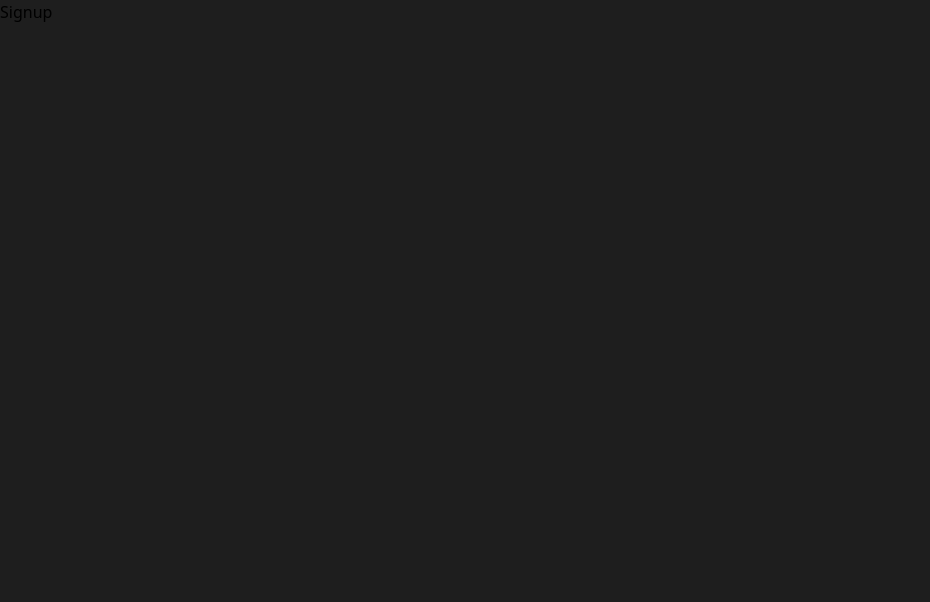
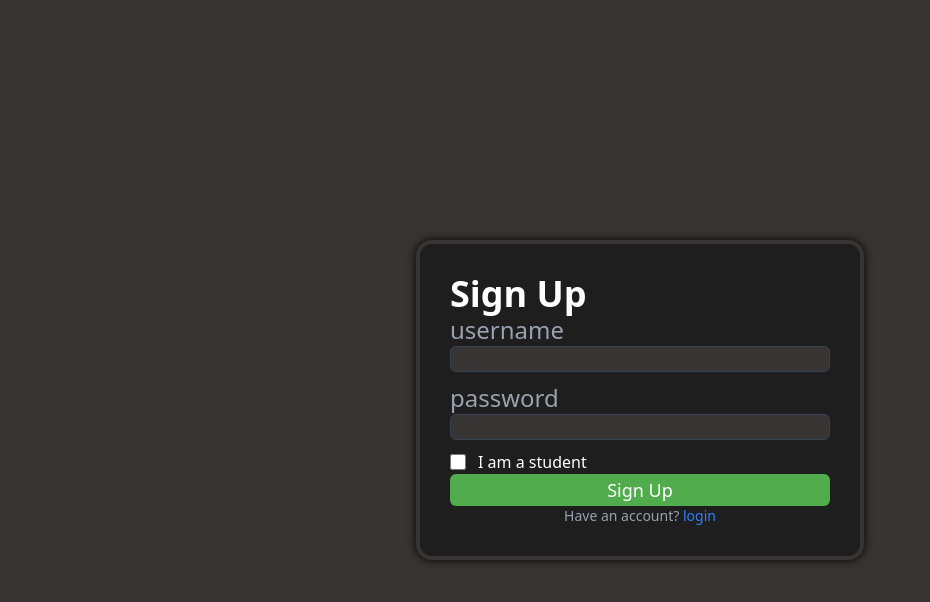
Before and after one commit to Osamaa3mmar/Advance-Web-Phase2, a React (Vite) app: page /signup in a window 1280 px wide. Shown: the top 602 px of the page, without its empty margins (0-930 px from the left). Built offline with nearby package versions, Linux system fonts and the light colour scheme.

Commit message:
sign in and sign up completion

```diff
--- a/src/component/FormGourp/FormGroup.jsx
+++ b/src/component/FormGourp/FormGroup.jsx
@@ -1,11 +1,24 @@
 import React from 'react'
 
 export default function FormGroup(props) {
+  const colors = {
+    charcoal: '#383434',
+    neonGreen: '#22c55e',
+    darkBg: '#1e1e1e',
+    cardDark: '#0f0f0f',
+    forBTN: '#50ac4c',
+};
   return (
-    <div className="w-full flex flex-col gap-[10] mb-10 text-[#e0e0e0] " >
-    <label htmlFor={`login-${props.id}`} className="text-[24px] font-[600 Lato] tracking-[1px] cursor-pointer capitalize">{props.name}</label>
-    <input value={props.value} onChange={props.onChange} required type={props.id}  className="outline-none  bg-[#333] color-[#e0e0e0] text-[22px]  rounded-[8px] border-[2px]  border-[#444444] flex-grow flex-shrink  !p-[10px] " id={`login-${props.id}`}/>
-</div>
+    <div className="space-y-2" >
+      <label htmlFor={`login-${props.id}`} className="text-2xl block font-medium text-gray-400">{props.name}</label>
+      <input value={props.value} onChange={props.onChange} required type={props.id}
+      className="w-full px-3 py-2  border border-gray-700 rounded-md focus:outline-none focus:ring-2 focus:ring-neonGreen text-white"
+      id={`login-${props.id}`}
+      style={{backgroundColor : colors.charcoal ,
+              marginBottom : "10px" ,
+
+      }}/>
+    </div>
 
   )
 }
--- a/src/component/LognForm/LoginForm.jsx
+++ b/src/component/LognForm/LoginForm.jsx
@@ -1,72 +1,107 @@
-import { useState } from "react"
-import { useNavigate } from 'react-router-dom';
-import FormGroup from "../FormGourp/FormGroup"
-import SelectBox from "../selectBox/SelectBox"
-import { toast } from "react-hot-toast"
-
+import { useState } from "react";
+import { useNavigate } from "react-router-dom";
+import FormGroup from "../FormGourp/FormGroup";
+import SelectBox from "../selectBox/SelectBox";
+import { toast } from "react-hot-toast";
 
 export default function LoginForm() {
-   const navigate = useNavigate();
-  const [username,setUsername]=useState("")
-  const [password , setPassword]=useState("")
-  const [staySignedIn, setStaySignedIn] = useState(false)
+  const navigate = useNavigate();
+  const [username, setUsername] = useState("");
+  const [password, setPassword] = useState("");
 
+  const [staySignedIn, setStaySignedIn] = useState(false);
+  const colors = {
+    charcoal: "#383434",
+    neonGreen: "#22c55e",
+    darkBg: "#1e1e1e",
+    cardDark: "#0f0f0f",
+    forBTN: "#50ac4c",
+  };
 
-  const login=function(){
+  const login = function () {
+    const users = JSON.parse(localStorage.getItem("users"));
+    JSON.stringify(localStorage.setItem("stay", staySignedIn));
+    if (!users) {
+      toast.error("User Not Found !");
+    } else {
+      const currentUser = users.find((user) => {
+        return user.username === username;
+      });
 
+      if (currentUser) {
+        if (currentUser.password == password) {
+          localStorage.setItem("currentUser", JSON.stringify(currentUser));
 
-
-    const users=JSON.parse(localStorage.getItem('users'));
-    JSON.stringify(localStorage.setItem("stay",staySignedIn));
-    if(!users){
-
-
-
+          toast.success("Signed in successfully !");
+          navigate("/main/home");
+        } else {
+          toast.error("Wrong Password !");
+        }
+      } else {
         toast.error("User Not Found !");
-
+      }
     }
-    else{
-        const currentUser=users.find((user)=>{
-            return user.username===username ;
-        })
-
-        if(currentUser){
-            if(currentUser.password==password){
-              localStorage.setItem('currentUser',JSON.stringify(currentUser));
-
-                  toast.success("Signed in successfully !");
-                  navigate("/main/home")
-            }
-            else{
-
-              toast.error( "Wrong Password !");
-            }
-        }
-        else{
-
-
-              toast.error("User Not Found !");
-
-        }
-    }}
-
-
+  };
 
   return (
+    <div
+      className="flex items-center justify-center min-h-screen"
+      style={{ backgroundColor: colors.charcoal }}
+    >
+      <div
+        className="rounded-2xl shadow-[0px_0px_10px_black] w-full max-w-md text-white border-4"
+        style={{
+          backgroundColor: colors.darkBg,
+          borderColor: colors.charcoal,
+          padding: "30px",
+        }}
+      >
+        <form autoComplete="off" className="space-y-2">
+          <h1 className="text-4xl font-semibold">Sign In</h1>
 
-    <div className="w-full h-dvh flex items-center justify-center bg-[#333]">
-    <form autoComplete="off" className=" bg-[#1e1e1e] text-[#1e1e1e] flex rounded-[30px] justify-center   items-center flex-col  border-[4px] border-solid border-[#444444] min-w-[500px]  shadow-[ 0_0_10px #444444] !px-[30px] !py-[20px] " >
-    <h1 className="w-full text-[36px]  font-bold font-[ Lato] tracking-[1px] mb-[20px] text-[#e0e0e0]">Sign In</h1>
+          <FormGroup
+            onChange={(e) => setUsername(e.target.value)}
+            value={username}
+            name="username"
+            id="username"
+          />
+          <FormGroup
+            onChange={(e) => setPassword(e.target.value)}
+            value={password}
+            name="password"
+            id="password"
+          />
 
-        <FormGroup onChange={(e) => setUsername(e.target.value)} value={username}  name="username" id="username"/>
-        <FormGroup onChange={(e) => setPassword(e.target.value)} value={password} name="password" id="password" />
+          <SelectBox
+            checked={staySignedIn}
+            onChange={() => {
+              setStaySignedIn(!staySignedIn);
+            }}
+          />
 
-        <SelectBox checked={staySignedIn}
-            onChange={()=>{setStaySignedIn(!staySignedIn)}} />
-
-         <input onClick={()=>{login()}} className='w-full mx-auto text-[#e0e0e0] font-[ Lato ] text-[ 18px] outline-none border-none bg-[#4caf50] rounded-[8px] !p-[8px] font-medium cursor-pointer mt-[10px] border-2 border-transparent transition duration-[400ms] hover:bg-[#333] hover:border-[#4caf50]' value="Sign In"/>
-        <p className=" !w-fit sign-up-btn-page  mt-8 font-[ Lato] text-[#e0e0e0]" onClick={()=>{ navigate('/signup', { state: { from: '/' } });}}>Dont have an account ? <span className="underline cursor-pointer text-[#0000ff] ml-[6px]" >signUp</span></p>
-    </form>
-</div>
-  )
+          <input
+            onClick={() => {
+              login();
+            }}
+            value="Sign In"
+            className="text-center w-full text-lg font-medium cursor-pointer mt-2 outline-none
+              border border-gray-700 rounded-md px-4 py-2 border-2 border-transparent
+              transition duration-400 hover:border-gray-300"
+            style={{ backgroundColor: colors.forBTN }}
+          />
+          <p
+            className="text-center text-sm text-gray-400"
+            onClick={() => {
+              navigate("/signup", { state: { from: "/" } });
+            }}
+          >
+            Dont have an account ?
+            <span className="text-blue-500 cursor-pointer hover:underline">
+              signUp
+            </span>
+          </p>
+        </form>
+      </div>
+    </div>
+  );
 }
--- /dev/null
+++ b/src/component/SignUpForm/SignUpForm.jsx
@@ -0,0 +1,129 @@
+import { useState } from 'react';
+import { useNavigate } from 'react-router-dom';
+import FormGroup from "../FormGourp/FormGroup"
+
+export default function SignUpForm() {
+    const navigate = useNavigate();
+    const [username, setUsername] = useState("");
+    const [password, setPassword] = useState("");
+    const [universityID, setUniversityID] = useState("");
+    const [isStudent, setIsStudent] = useState(false);
+
+    const colors = {
+        charcoal: '#383434',
+        neonGreen: '#22c55e',
+        darkBg: '#1e1e1e',
+        cardDark: '#0f0f0f',
+        forBTN: '#50ac4c',
+    };
+
+    const goToLoginPage = () => {
+        navigate('/login');
+    };
+
+    const handleSubmit = (e) => {
+        e.preventDefault();
+
+        const newUser = {
+            username,
+            password,
+            universityId: isStudent ? universityID : '',
+            role: isStudent ? 'student' : 'admin',
+            color: Math.floor(Math.random() * 1000000),
+            id: JSON.parse(localStorage.getItem('users'))?.length + 1 || 1,
+        };
+
+        const users = JSON.parse(localStorage.getItem('users')) || [];
+
+        const userExists = users.find(user => user.username === newUser.username);
+
+        if (userExists) {
+            Toast.fire({
+                icon: "error",
+                title: "Username already exists!"
+            });
+        } else {
+            users.push(newUser);
+            localStorage.setItem('users', JSON.stringify(users));
+
+            // Reset form
+            setUsername('');
+            setPassword('');
+            setUniversityID('');
+            setIsStudent(false);
+
+            Toast.fire({
+                icon: "success",
+                title: "Signed up successfully!"
+            });
+        }
+    };
+
+
+    return (
+        <div className="flex items-center justify-center min-h-screen" style={{ backgroundColor: colors.charcoal }}>
+            <div className="rounded-2xl shadow-[0px_0px_10px_black] w-full max-w-md text-white border-4"
+                style={{
+                    backgroundColor: colors.darkBg,
+                    borderColor: colors.charcoal,
+                    padding: "30px"
+                }}>
+                <form autoComplete="off" onSubmit={handleSubmit} className="space-y-2">
+                    <h1 className="text-4xl font-semibold">Sign Up</h1>
+
+                    <FormGroup
+                        label="Username"
+                        onChange={(e) => setUsername(e.target.value)}
+                        value={username}
+                        name="username"
+                        id="username"
+                    />
+
+                    <FormGroup
+                        label="Password"
+                        onChange={(e) => setPassword(e.target.value)}
+                        value={password}
+                        name="password"
+                        id="password"
+                        type="password"
+                    />
+
+                    <div className="flex items-center gap-3">
+                        <input
+                            type="checkbox"
+                            id="student-box"
+                            checked={isStudent}
+                            onChange={() => setIsStudent(!isStudent)}
+                            className="h-4 w-4 text-neonGreen focus:ring-neonGreen border-gray-600 rounded"
+                        />
+                        <label htmlFor="student-box">I am a student</label>
+                    </div>
+
+                    {isStudent && (
+                        <FormGroup
+                            label="University ID"
+                            onChange={(e) => setUniversityID(e.target.value)}
+                            value={universityID}
+                            name="University-id"
+                            id="University-id"
+                        />
+                    )}
+
+                    <input
+                        type="submit"
+                        value="Sign Up"
+                        className="w-full text-lg font-medium cursor-pointer mt-2 outline-none
+                                   border border-gray-700 rounded-md px-4 py-2 border-2 border-transparent
+                                   transition duration-400 hover:border-gray-300"
+                        style={{ backgroundColor: colors.forBTN }}
+                    />
+
+                    <p onClick={goToLoginPage} className="text-center text-sm text-gray-400">
+                        Have an account?
+                        <span className="text-blue-500 cursor-pointer hover:underline"> login</span>
+                    </p>
+                </form>
+            </div>
+        </div>
+    );
+}
--- a/src/component/selectBox/SelectBox.jsx
+++ b/src/component/selectBox/SelectBox.jsx
@@ -2,9 +2,10 @@ import React from 'react'
 
 export default function SelectBox(props) {
   return (
-    <div className="w-full flex w-fit flex-row items-center justify-start gap-[10px] font-[600] font-[24px] text-[#e0e0e0] w-fit">
-            <input type="checkbox" className="w-fit"  id="stay-signed" checked={props.checked} onChange={props.onChange} />
-            <label htmlFor="stay-signed" className='text-[24px]'>Stay Signed In</label>
+    <div className="flex items-center gap-3">
+            <input type="checkbox" className="h-4 w-4 text-neonGreen focus:ring-neonGreen border-gray-600 rounded"
+            id="stay-signed" checked={props.checked} onChange={props.onChange} />
+            <label htmlFor="stay-signed" >Stay Signed In</label>
         </div>
 
   )
--- a/src/pages/SignUp/Signup.jsx
+++ b/src/pages/SignUp/Signup.jsx
@@ -1,8 +1,9 @@
 
+import SignUpForm from "../../component/SignUpForm/SignUpForm"
 export default function Signup() {
   return (
     <div>
-      Signup
+      <SignUpForm />
     </div>
   )
 }
```
